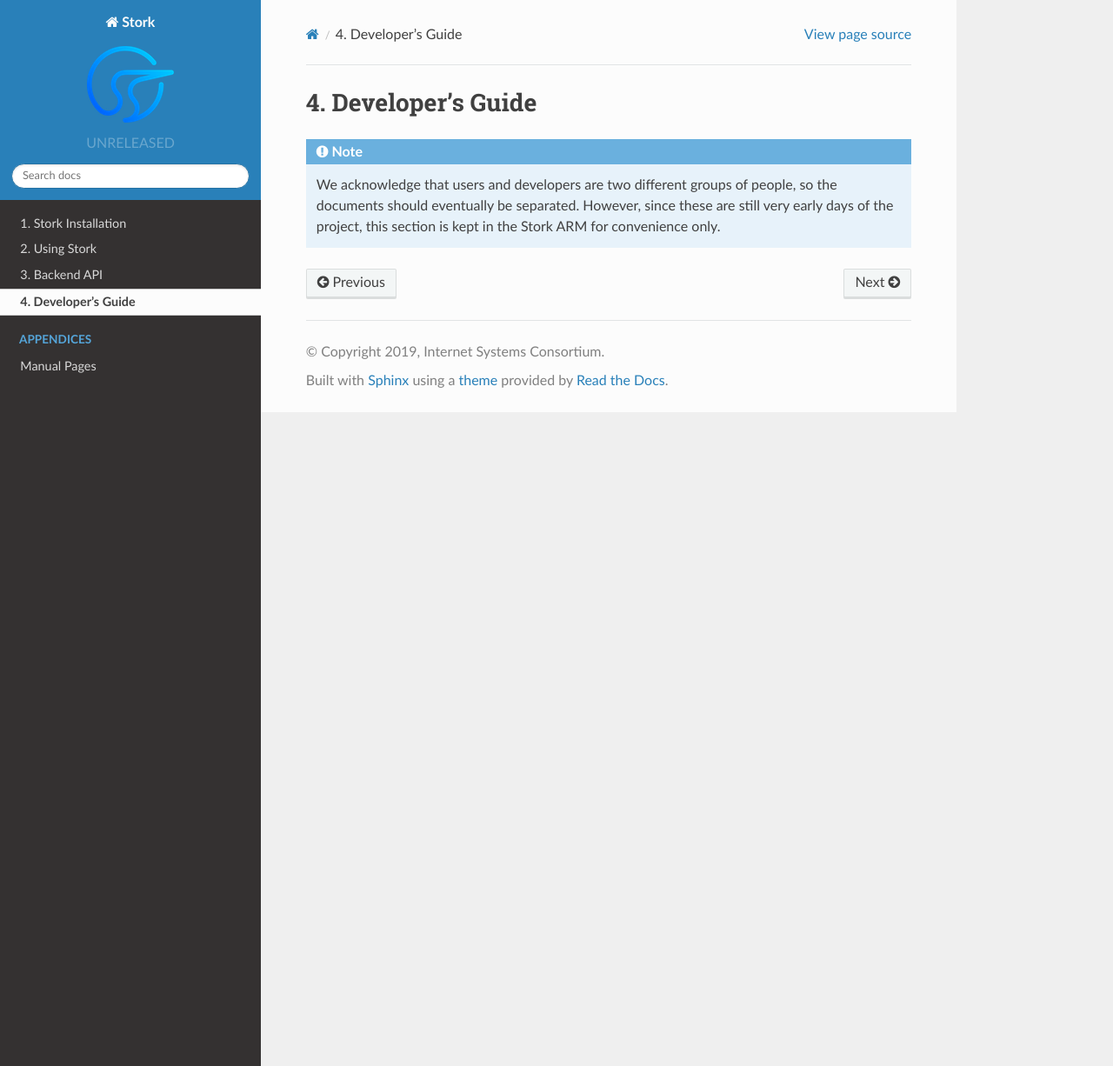
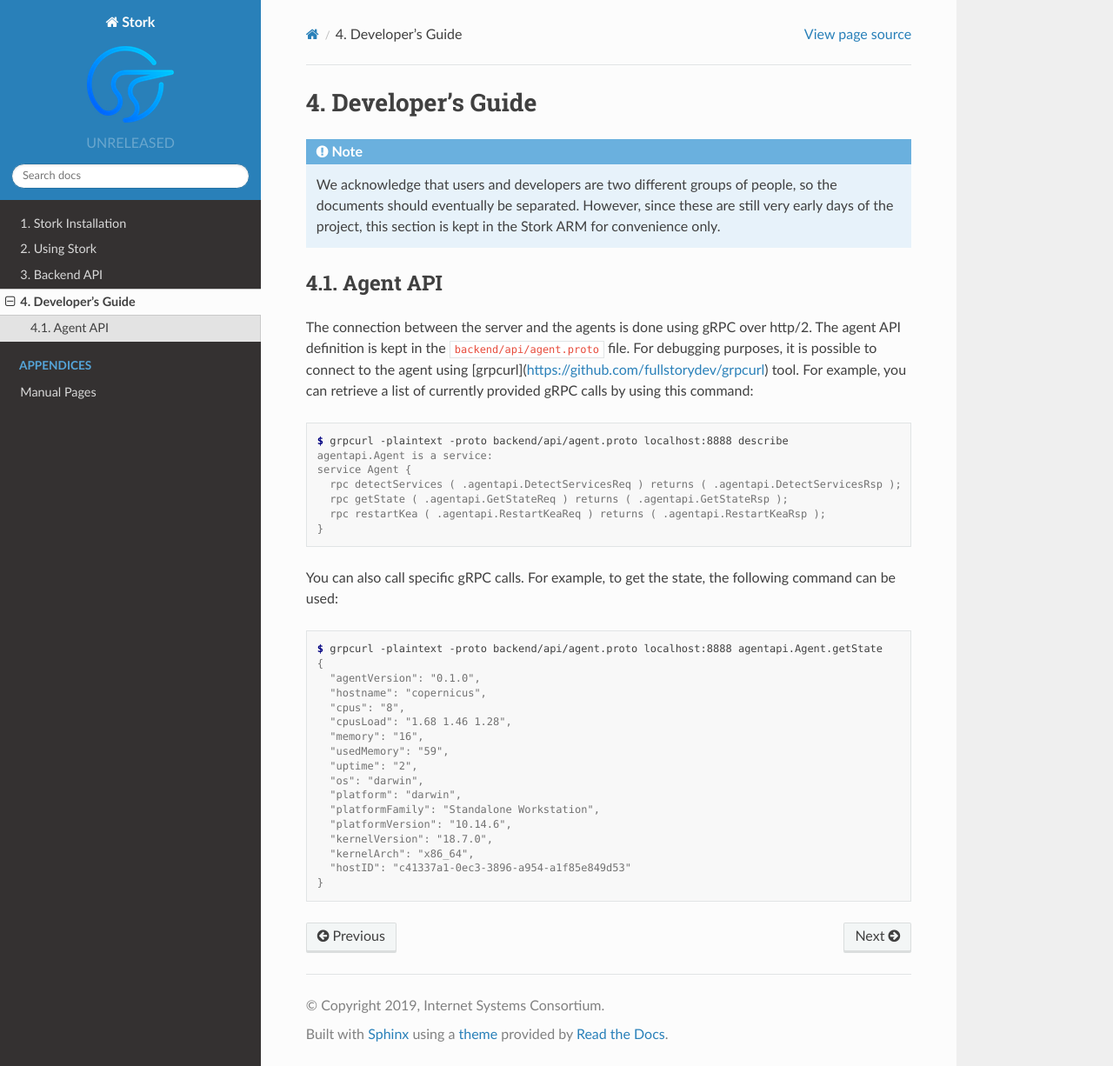
Before and after one commit to isc-projects/stork, a Sphinx documentation site: the page built from doc/devel.rst, in a window 1280 px wide and 1226 px high. Shown: the whole window at 87% size. Built offline with Sphinx 7.4.7 and the Read the Docs theme 2.0.0, drawn with Linux system fonts in a browser that asks for light colours.

Commit message:
[#99] Agent API documented

```diff
--- a/doc/devel.rst
+++ b/doc/devel.rst
@@ -9,3 +9,44 @@
    We acknowledge that users and developers are two different groups of people, so the documents
    should eventually be separated. However, since these are still very early days of the project,
    this section is kept in the Stork ARM for convenience only.
+
+Agent API
+=========
+
+The connection between the server and the agents is done using gRPC over http/2. The agent API
+definition is kept in the ``backend/api/agent.proto`` file. For debugging purposes, it is possible
+to connect to the agent using [grpcurl](https://github.com/fullstorydev/grpcurl) tool. For example,
+you can retrieve a list of currently provided gRPC calls by using this command:
+
+.. code:: console
+
+    $ grpcurl -plaintext -proto backend/api/agent.proto localhost:8888 describe
+    agentapi.Agent is a service:
+    service Agent {
+      rpc detectServices ( .agentapi.DetectServicesReq ) returns ( .agentapi.DetectServicesRsp );
+      rpc getState ( .agentapi.GetStateReq ) returns ( .agentapi.GetStateRsp );
+      rpc restartKea ( .agentapi.RestartKeaReq ) returns ( .agentapi.RestartKeaRsp );
+    }
+
+You can also call specific gRPC calls. For example, to get the state, the following command can be
+used:
+
+.. code:: console
+
+    $ grpcurl -plaintext -proto backend/api/agent.proto localhost:8888 agentapi.Agent.getState
+    {
+      "agentVersion": "0.1.0",
+      "hostname": "copernicus",
+      "cpus": "8",
+      "cpusLoad": "1.68 1.46 1.28",
+      "memory": "16",
+      "usedMemory": "59",
+      "uptime": "2",
+      "os": "darwin",
+      "platform": "darwin",
+      "platformFamily": "Standalone Workstation",
+      "platformVersion": "10.14.6",
+      "kernelVersion": "18.7.0",
+      "kernelArch": "x86_64",
+      "hostID": "c41337a1-0ec3-3896-a954-a1f85e849d53"
+    }
```
